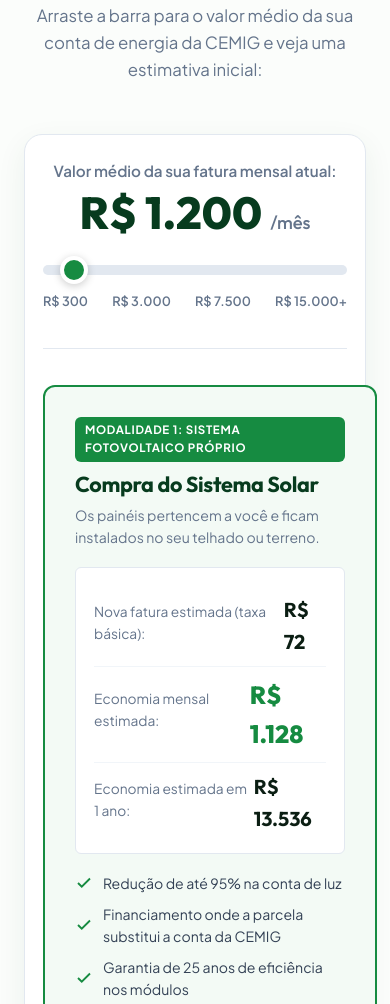
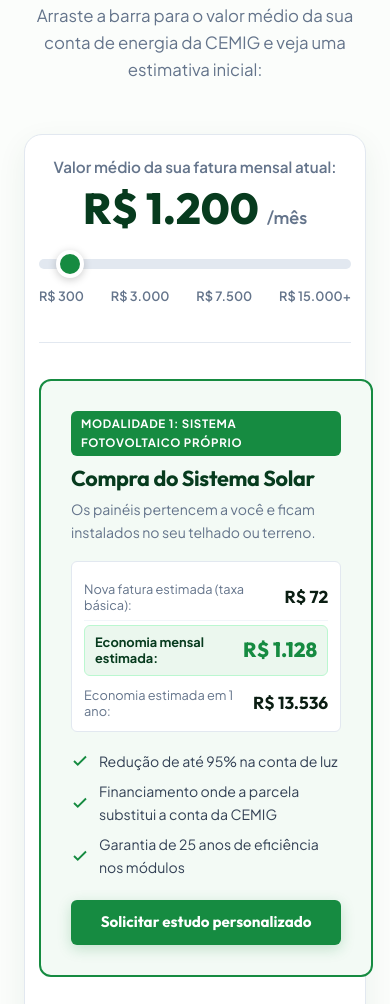
Before and after one commit to impulsyai/enerel, a plain HTML site: page index.html in a window 390 px wide. Shown: the part 9038-10042 px from the top of the page. Drawn offline with Linux system fonts and the light colour scheme.

Commit message:
fix(mobile): prevent currency symbol wrap and add featured savings row highlight in simulator

```diff
--- a/index.html
+++ b/index.html
@@ -908,16 +908,17 @@
       background: #FFFFFF;
       border: 1px solid var(--border-light);
       border-radius: var(--radius-sm);
-      padding: 18px;
+      padding: 16px 18px;
       margin: 18px 0;
     }
 
     .number-row {
       display: flex;
       justify-content: space-between;
-      align-items: baseline;
-      padding: 8px 0;
+      align-items: center;
+      padding: 9px 0;
       border-bottom: 1px solid #F1F5F9;
+      gap: 12px;
     }
 
     .number-row:last-child {
@@ -926,21 +927,41 @@
     }
 
     .number-row .label {
-      font-size: 0.86rem;
+      font-size: 0.85rem;
       color: var(--text-muted);
+      line-height: 1.35;
+      flex-grow: 1;
     }
 
     .number-row .val {
       font-family: var(--font-display);
-      font-size: 1.25rem;
+      font-size: 1.22rem;
       font-weight: 700;
       color: var(--text-heading);
+      white-space: nowrap;
+      flex-shrink: 0;
+      text-align: right;
     }
 
     .number-row .val.green-bold {
-      font-size: 1.55rem;
+      font-size: 1.50rem;
       color: var(--green-primary);
       font-weight: 800;
+      white-space: nowrap;
+    }
+
+    /* Linha destacada de economia no simulador */
+    .number-row.featured-row {
+      background: var(--green-soft);
+      padding: 10px 14px;
+      border-radius: var(--radius-sm);
+      margin: 4px -6px;
+      border: 1px solid var(--border-green);
+    }
+
+    .number-row.featured-row .label {
+      color: var(--green-deep);
+      font-weight: 700;
     }
 
     .feature-list {
@@ -1366,8 +1387,14 @@
     }
 
     @media (max-width: 640px) {
-      .sim-box { padding: 24px 18px; }
-      .slider-value-box { font-size: 2.8rem; }
+      .sim-box { padding: 20px 14px; }
+      .slider-value-box { font-size: 2.7rem; }
+      .numbers-box { padding: 12px 12px; }
+      .number-row { padding: 7px 0; gap: 8px; }
+      .number-row.featured-row { padding: 8px 10px; margin: 4px 0; }
+      .number-row .label { font-size: 0.80rem; line-height: 1.25; }
+      .number-row .val { font-size: 1.08rem; white-space: nowrap !important; }
+      .number-row .val.green-bold { font-size: 1.28rem; white-space: nowrap !important; }
       .trust-grid { grid-template-columns: 1fr; }
       .float-wa span { display: none; }
       .float-wa { padding: 14px; border-radius: 50%; }
@@ -1940,7 +1967,7 @@
                   <span class="label">Nova fatura estimada (taxa básica):</span>
                   <span class="val" id="val-new-proprio">R$ 95</span>
                 </div>
-                <div class="number-row">
+                <div class="number-row featured-row">
                   <span class="label">Economia mensal estimada:</span>
                   <span class="val green-bold" id="val-save-proprio">R$ 1.105</span>
                 </div>
@@ -1983,7 +2010,7 @@
                   <span class="label">Fatura com créditos aplicados:</span>
                   <span class="val" id="val-new-assinatura">R$ 1.020</span>
                 </div>
-                <div class="number-row">
+                <div class="number-row featured-row">
                   <span class="label">Economia mensal direta:</span>
                   <span class="val green-bold" id="val-save-assinatura">R$ 180</span>
                 </div>
```
